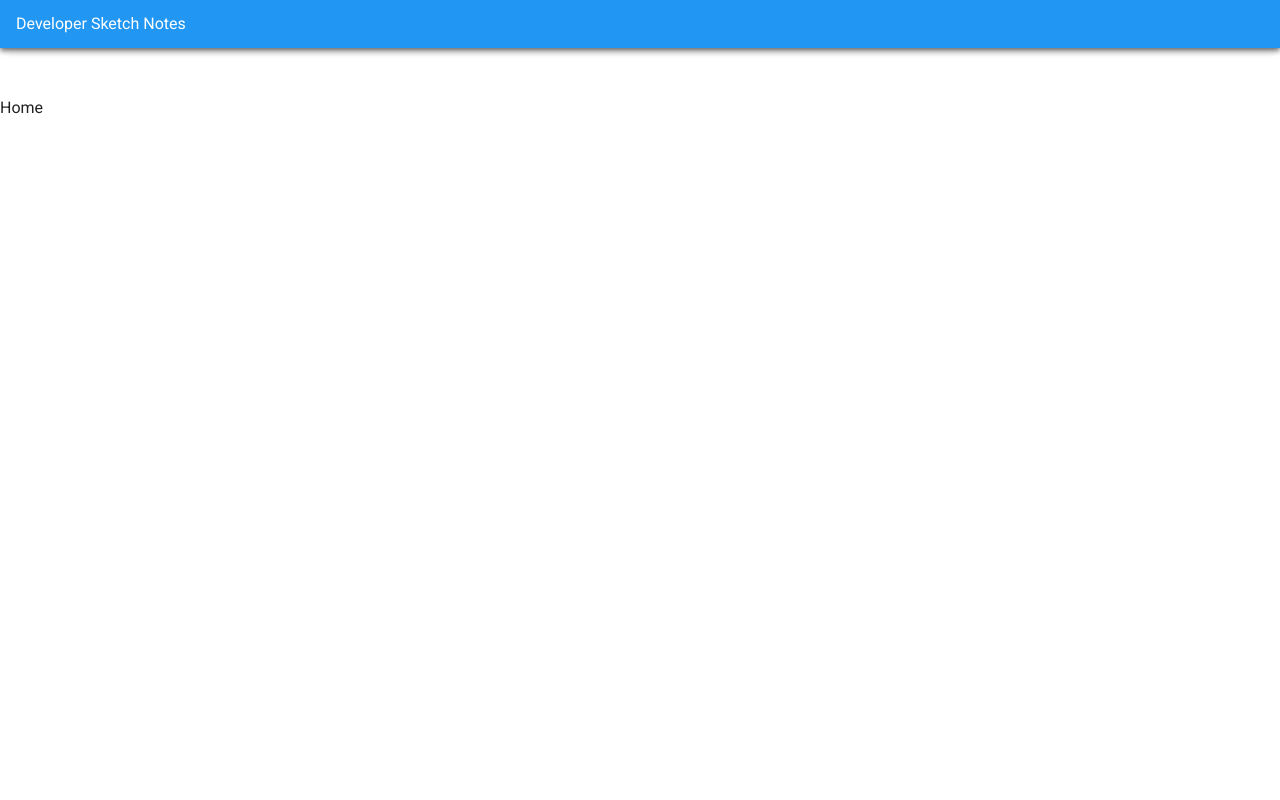
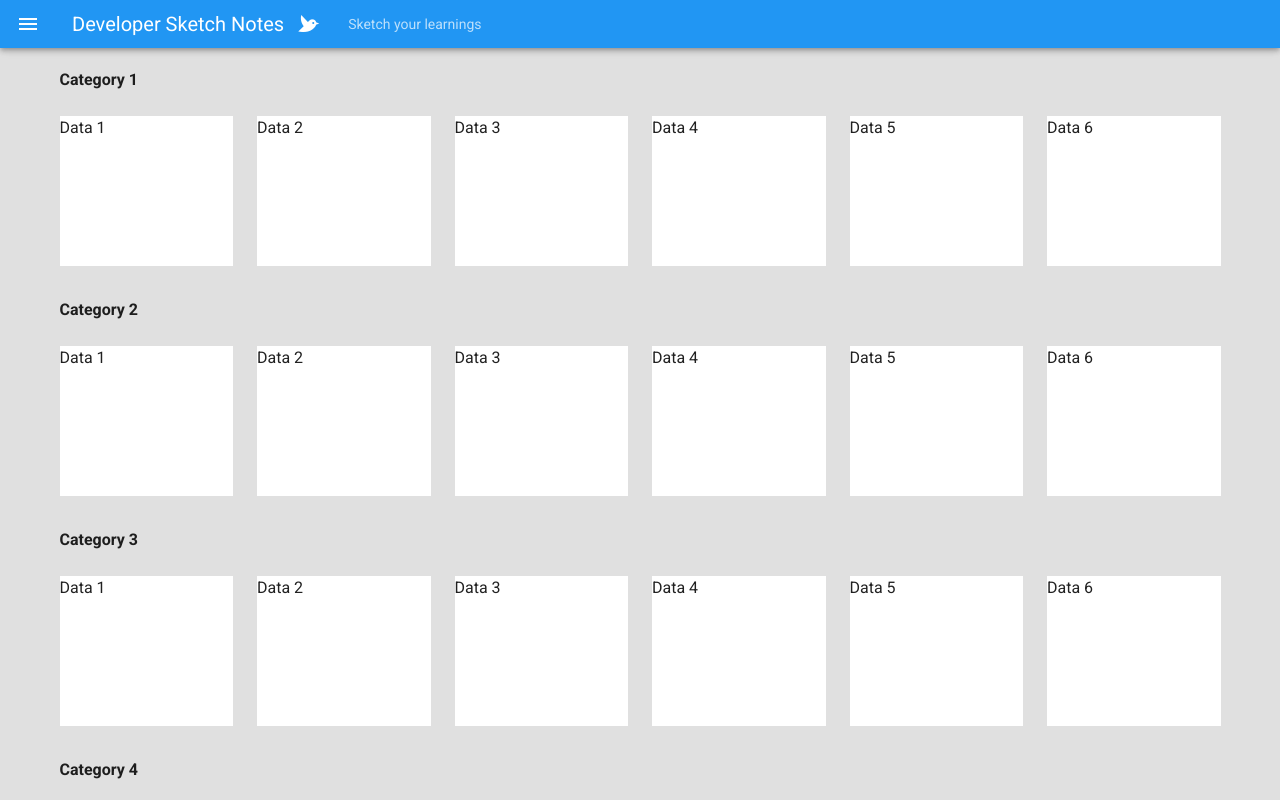
Before and after one commit to anuviswan/devnotesportal, a Vue app in the folder src/portal/: page / in a window 1280 px wide. Shown: the top 800 px of the page. Built offline with nearby package versions, Linux system fonts and the light colour scheme.

Commit message:
adding basic skelton

```diff
--- a/src/portal/src/App.vue
+++ b/src/portal/src/App.vue
@@ -1,28 +1,34 @@
 <template>
-  <v-app>
-    <v-app-bar color="blue" dense dark app>
-      <Navbar />
+  <v-app id="inspire">
+    <v-app-bar app color="blue" dense dark>
+      <v-app-bar-nav-icon @click="drawer = !drawer"></v-app-bar-nav-icon>
+
+      <v-toolbar-title>Developer Sketch Notes</v-toolbar-title>
+      <v-btn icon>
+        <v-icon>mdi-bird</v-icon>
+      </v-btn>
+      <v-subheader>Sketch your learnings</v-subheader>
     </v-app-bar>
 
-    <v-main>
+    <v-navigation-drawer v-model="drawer" fixed temporary>
+      <!--  -->
+    </v-navigation-drawer>
+
+    <v-main class="grey lighten-2">
       <Home />
     </v-main>
   </v-app>
 </template>
 
 <script>
-import Home from "./components/Home";
-import Navbar from "./components/Navbar";
+import Home from "./components/Home.vue";
 export default {
   name: "App",
 
   components: {
     Home,
-    Navbar,
   },
 
-  data: () => ({
-    //
-  }),
+  data: () => ({ drawer: null }),
 };
 </script>
--- a/src/portal/src/components/Home.vue
+++ b/src/portal/src/components/Home.vue
@@ -1,9 +1,23 @@
 <template>
-  <div>Home</div>
+  <v-container>
+    <v-row>
+      <template v-for="n in 4">
+        <v-col :key="n" class="mt-2" cols="12">
+          <strong>Category {{ n }}</strong>
+        </v-col>
+
+        <v-col v-for="j in 6" :key="`${n}${j}`" cols="6" md="2">
+          <v-sheet height="150">Data {{ j }}</v-sheet>
+        </v-col>
+      </template>
+    </v-row>
+  </v-container>
 </template>
 
 <script>
-export default {};
+export default {
+  name: "Home",
+};
 </script>
 
 <style></style>
--- a/src/portal/src/components/Navbar.vue
+++ b/src/portal/src/components/Navbar.vue
@@ -1,6 +1,14 @@
 <template>
-  <v-app-bar color="blue" dense dark app>
-    <div>Developer Sketch Notes</div>
+  <v-app-bar color="blue" dense dark app elevate-on-scroll>
+    <v-app-bar-title>Developer Sketch Notes</v-app-bar-title>
+    <v-btn icon>
+      <v-icon>mdi-bird</v-icon>
+    </v-btn>
+    <v-subheader :inset="inset">Sketch your learnings</v-subheader>
+    <v-spacer />
+    <v-btn icon>
+      <v-icon>mdi-magnify</v-icon>
+    </v-btn>
   </v-app-bar>
 </template>
 
```
Also changed, not shown: src/portal/src/components/Menu.vue (added, +64 -0 lines).
